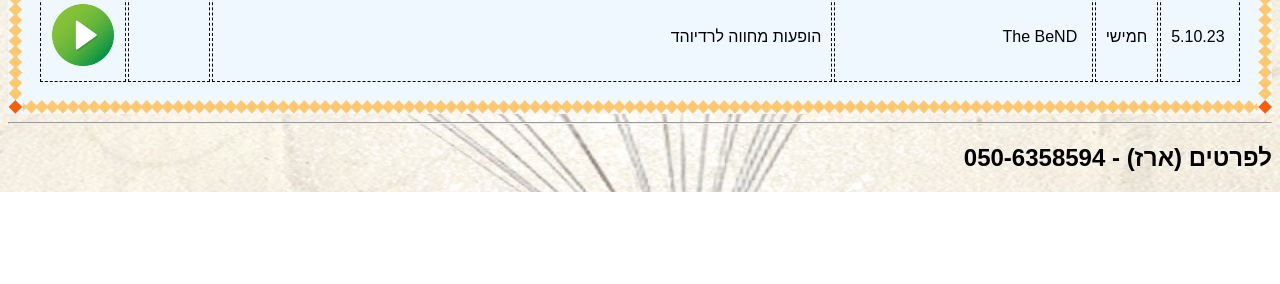
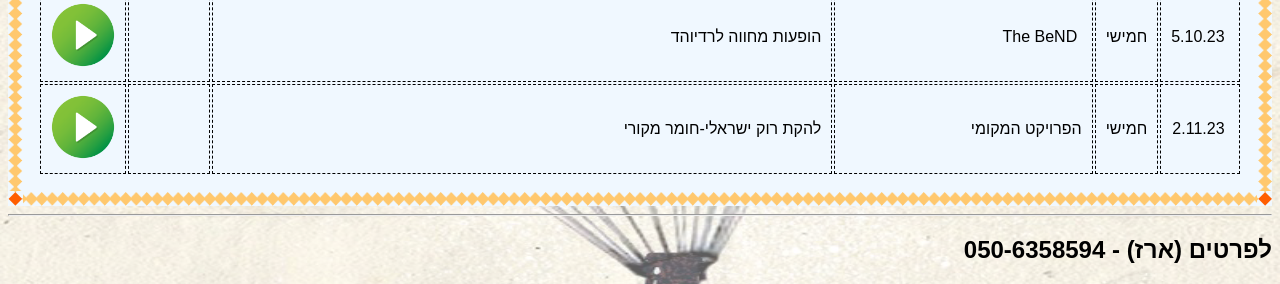
Before and after one commit to erezoren/zanhanitshows, a website built with Parcel: page index.html in a window 1280 px wide. Shown: the part 991-1275 px from the top of the page. Before the commit the page ends 1183 px from the top, so only its background shows below. Built offline with nearby package versions, Linux system fonts and the light colour scheme.

Commit message:
moved הפרוייקט המקומי

```diff
--- a/index.html
+++ b/index.html
@@ -115,6 +115,14 @@
       <td>&nbsp;</td>
       <td><a href="https://youtu.be/kp5yfHarOFY" target="_blank"><img class="play-btn" src="play.webp"/></a></td>
     </tr>
+    <tr>
+      <td>&nbsp;2.11.23</td>
+      <td>חמישי</td>
+      <td>הפרויקט המקומי</td>
+      <td>להקת רוק ישראלי-חומר מקורי</td>
+      <td>&nbsp;</td>
+      <td><a href="https://fb.watch/keuB7-t-pd/?mibextid=Nif5oz" target="_blank"><img class="play-btn" src="play.webp"/></a></td>
+    </tr>
     </tbody>
   </table>
 </div>
```
